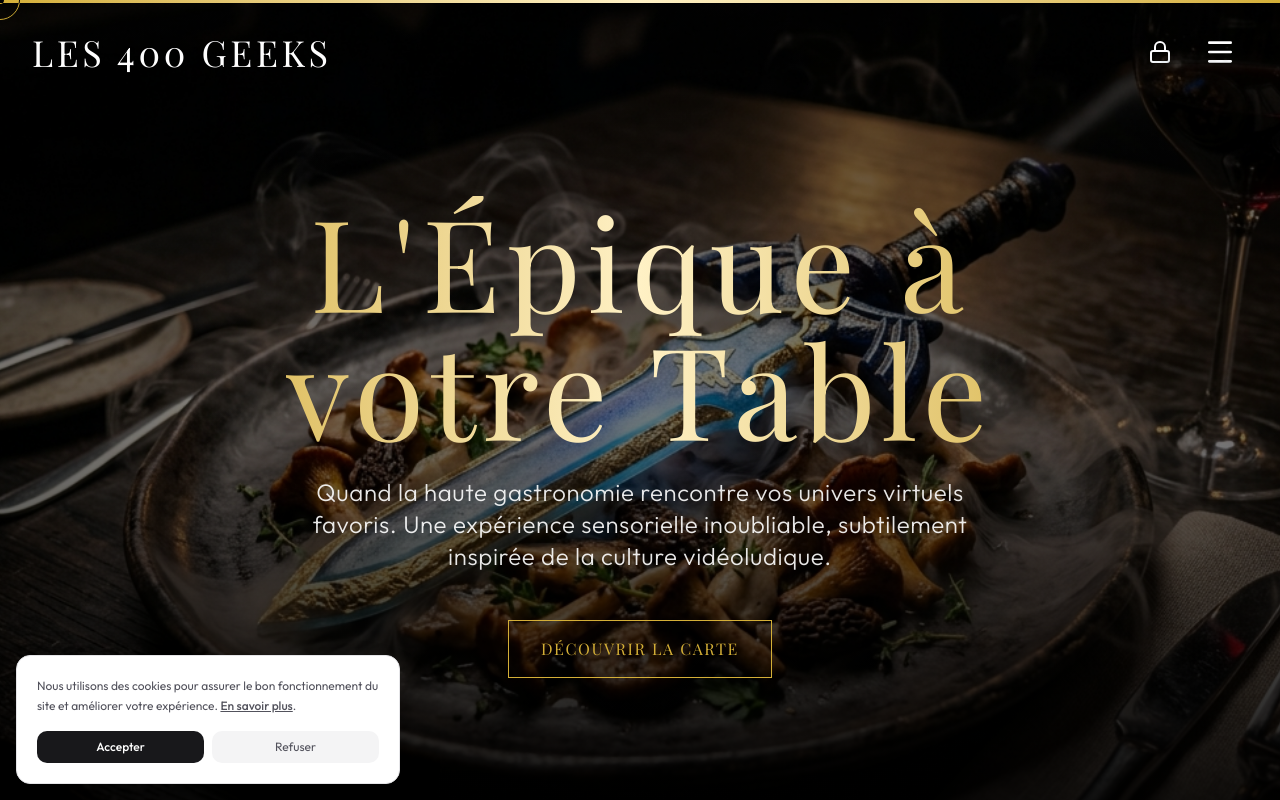
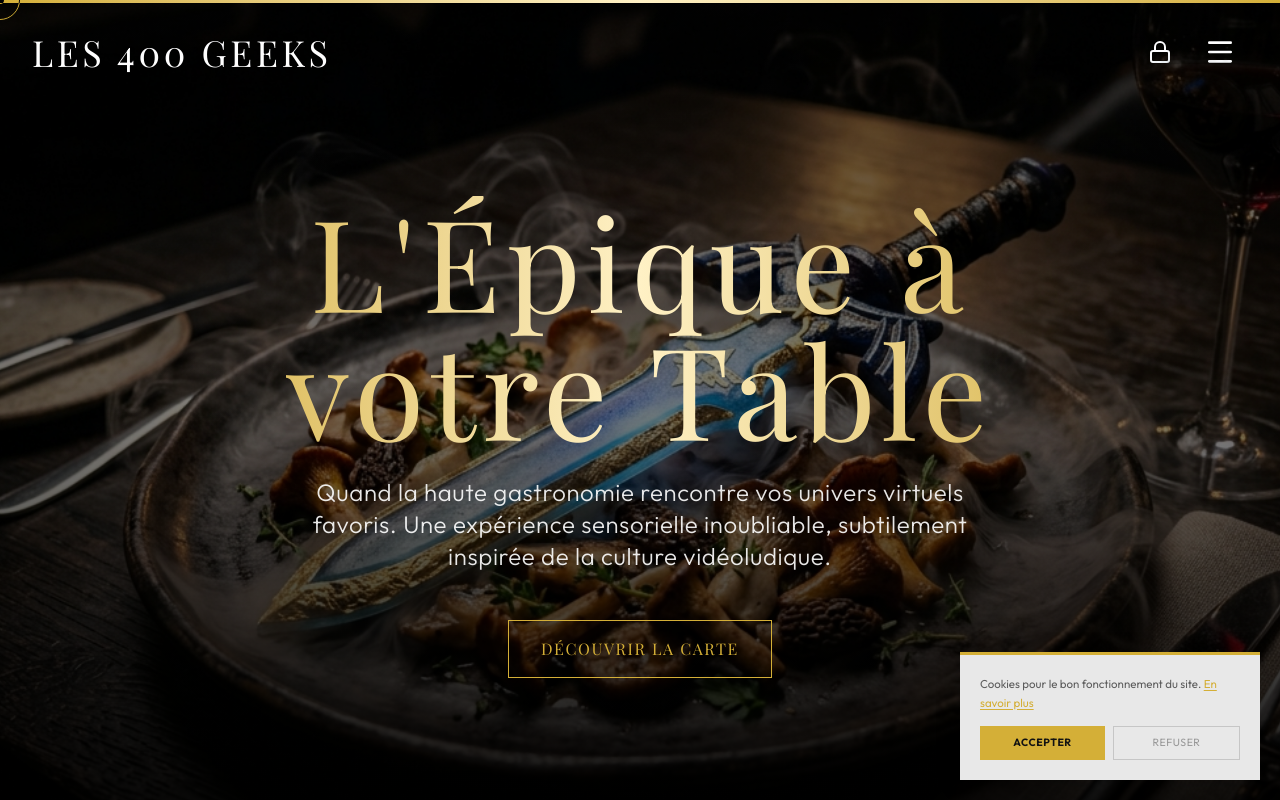
Before and after one commit to ZarogDev/les-400-geeks, a Next.js app: page / in a window 1280 px wide. Shown: the top 800 px of the page. Built offline with nearby package versions, Linux system fonts and the light colour scheme; a web font is replaced by a local one.

Commit message:
feat(rgpd): cookie consent gold/cream discret + liens légaux sous copyright
Bannière bas-droite claire #e8e8e8 avec bande gold. Liens légaux intégrés sans séparateur.

```diff
--- a/src/components/Footer.tsx
+++ b/src/components/Footer.tsx
@@ -31,12 +31,11 @@ export default function Footer() {
           © 2026 ZarogDev. Agence digitale — design & développement signés ZarogDev.<br/>
           <a href="mailto:zarogdev@gmail.com" className="hover:text-[#D4AF37] transition-colors mt-2 inline-block">contact@zarogdev.fr</a>
         </p>
-      </div>
-
-      <div className="mt-8 pt-4 flex flex-wrap justify-center gap-4 text-xs opacity-50 w-full border-t border-current border-opacity-10">
-        <Link href="/mentions-legales" className="hover:opacity-100 transition-opacity">Mentions Légales</Link>
-        <Link href="/politique-confidentialite" className="hover:opacity-100 transition-opacity">Politique de Confidentialité</Link>
-        <Link href="/cgu" className="hover:opacity-100 transition-opacity">CGU</Link>
+        <nav className="flex gap-6 text-[11px] text-black/45">
+          <Link href="/mentions-legales" className="hover:text-[#D4AF37] transition-colors">Mentions légales</Link>
+          <Link href="/politique-confidentialite" className="hover:text-[#D4AF37] transition-colors">Confidentialité</Link>
+          <Link href="/cgu" className="hover:text-[#D4AF37] transition-colors">CGU</Link>
+        </nav>
       </div>
     </footer>
   );
--- a/src/components/rgpd/CookieConsent.tsx
+++ b/src/components/rgpd/CookieConsent.tsx
@@ -6,36 +6,49 @@ export default function CookieConsent() {
   const [show, setShow] = useState(false);
 
   useEffect(() => {
-    const consent = localStorage.getItem('cookie-consent');
-    if (!consent) {
-      setShow(true);
-    }
+    if (!localStorage.getItem('cookie-consent')) setShow(true);
   }, []);
 
-  const acceptAll = () => {
-    localStorage.setItem('cookie-consent', 'accepted');
-    setShow(false);
-  };
-
-  const declineAll = () => {
-    localStorage.setItem('cookie-consent', 'declined');
-    setShow(false);
-  };
+  const accept = () => { localStorage.setItem('cookie-consent', 'accepted'); setShow(false); };
+  const decline = () => { localStorage.setItem('cookie-consent', 'declined'); setShow(false); };
 
   if (!show) return null;
 
   return (
-    <div className="fixed bottom-4 left-4 z-[9999] max-w-sm p-5 bg-white dark:bg-zinc-900 border border-zinc-200 dark:border-zinc-800 rounded-xl shadow-2xl flex flex-col gap-3 font-sans text-xs text-zinc-600 dark:text-zinc-300">
-      <p className="leading-relaxed">
-        Nous utilisons des cookies pour assurer le bon fonctionnement du site et améliorer votre expérience. <Link href="/politique-confidentialite" className="underline font-medium hover:text-zinc-900 dark:hover:text-white transition-colors">En savoir plus</Link>.
-      </p>
-      <div className="flex items-center gap-2 mt-1">
-        <button onClick={acceptAll} className="flex-1 py-2 bg-zinc-900 dark:bg-white text-white dark:text-black rounded-lg hover:opacity-90 transition-opacity font-medium">
-          Accepter
-        </button>
-        <button onClick={declineAll} className="flex-1 py-2 bg-zinc-100 dark:bg-zinc-800 text-zinc-600 dark:text-zinc-300 rounded-lg hover:bg-zinc-200 dark:hover:bg-zinc-700 transition-colors">
-          Refuser
-        </button>
+    <div
+      role="dialog"
+      aria-label="Consentement cookies"
+      className="fixed bottom-5 right-5 z-[9999] max-w-[300px]"
+    >
+      <div
+        className="p-5 flex flex-col gap-3.5"
+        style={{
+          background: '#e8e8e8',
+          borderTop: '3px solid #D4AF37',
+          boxShadow: '0 4px 24px rgba(0,0,0,0.15)',
+        }}
+      >
+        <p className="font-sans text-[11.5px] leading-relaxed text-black/60">
+          Cookies pour le bon fonctionnement du site.{' '}
+          <Link href="/politique-confidentialite" className="text-[#D4AF37] underline underline-offset-2 hover:text-[#b8982e] transition-colors">
+            En savoir plus
+          </Link>
+        </p>
+        <div className="flex gap-2">
+          <button
+            onClick={accept}
+            className="flex-1 py-2 font-bold text-[10.5px] uppercase tracking-wider transition-opacity hover:opacity-85"
+            style={{ background: '#D4AF37', color: '#121212' }}
+          >
+            Accepter
+          </button>
+          <button
+            onClick={decline}
+            className="flex-1 py-2 text-[10.5px] uppercase tracking-wider text-black/35 border border-black/15 hover:text-black/60 transition-colors"
+          >
+            Refuser
+          </button>
+        </div>
       </div>
     </div>
   );
```
